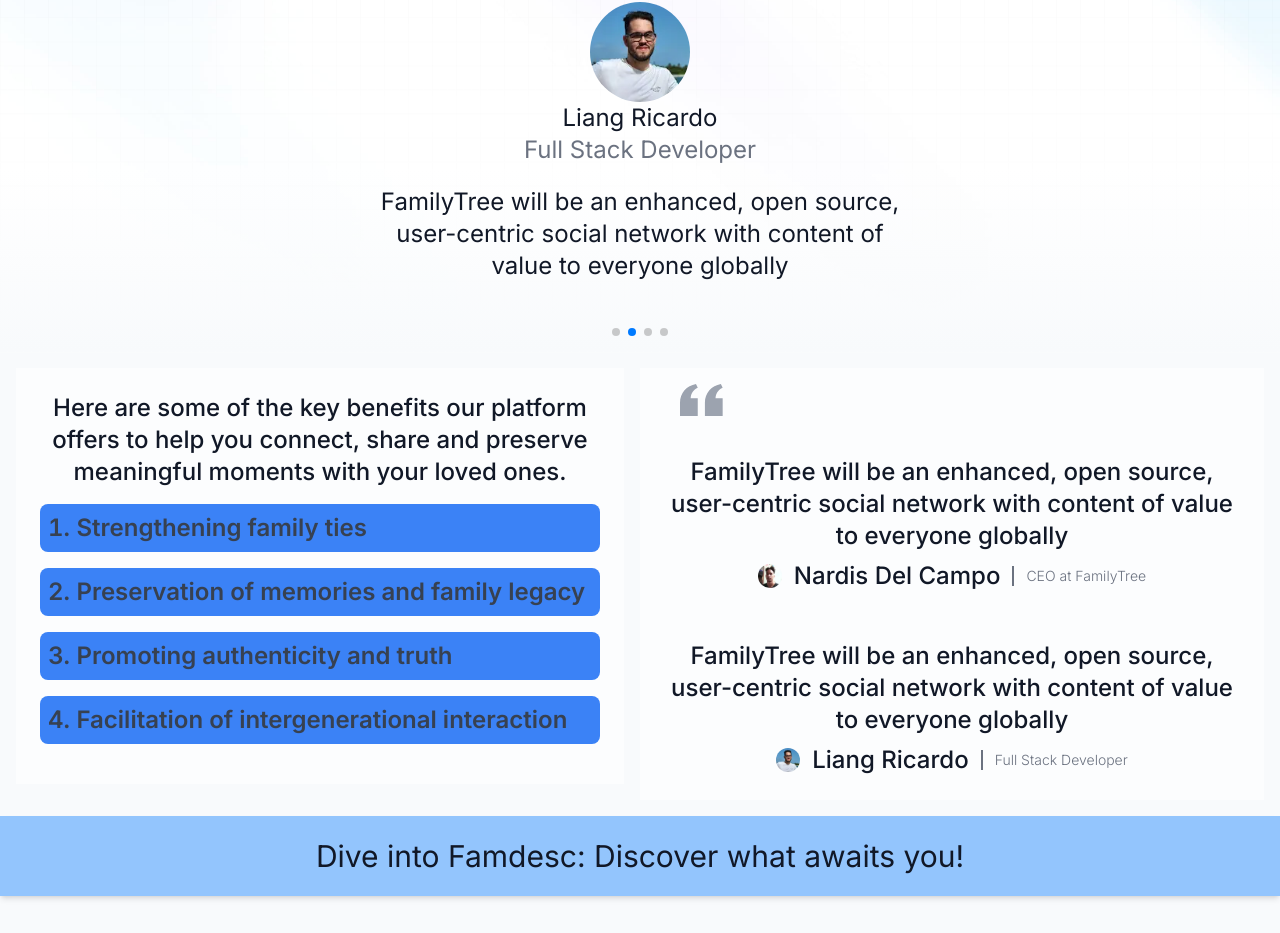
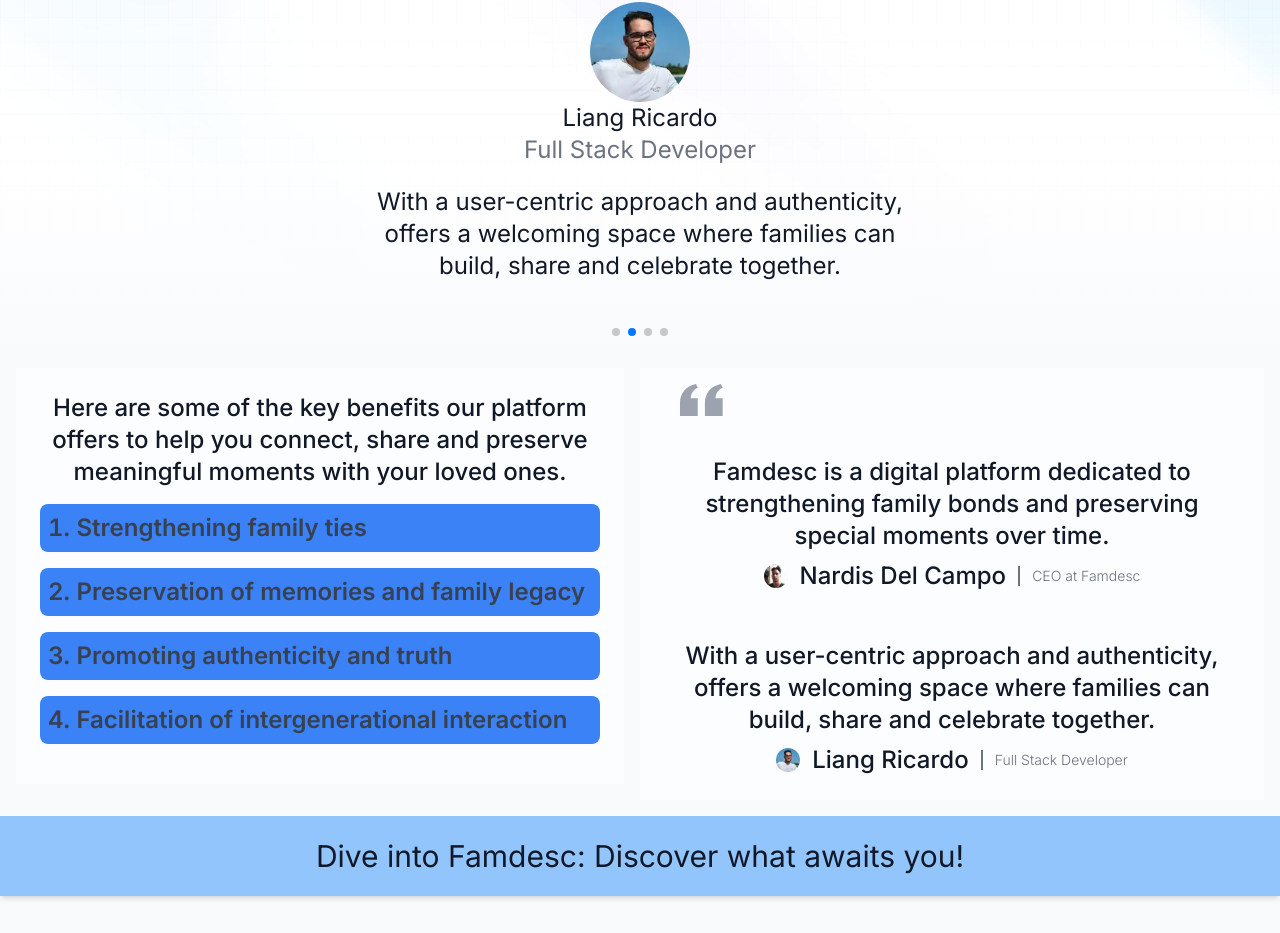
Before and after one commit to nardis9501/famdesc-landingpage, a Next.js app: page / in a window 1280 px wide. Shown: the part 1881-2814 px from the top of the page. Built offline with nearby package versions, Linux system fonts and the light colour scheme; what @midudev/tailwind-animations would draw is missing.

Commit message:
feat: change testimonials

```diff
--- a/components/Testimonials/Testimonials.data.js
+++ b/components/Testimonials/Testimonials.data.js
@@ -4,15 +4,15 @@ export const TestimonialsData = [
     username: "Nardis Del Campo",
     avatarUrl: "/avatar/nardis.webp",
     testimonial:
-      "FamilyTree will be an enhanced, open source, user-centric social network with content of value to everyone globally",
-    job: "CEO at FamilyTree",
+      "Famdesc is a digital platform dedicated to strengthening family bonds and preserving special moments over time.",
+    job: "CEO at Famdesc",
   },
   {
     id: 2,
     username: "Liang Ricardo",
     avatarUrl: "/avatar/liang.webp",
     testimonial:
-      "FamilyTree will be an enhanced, open source, user-centric social network with content of value to everyone globally",
+      "With a user-centric approach and authenticity, offers a welcoming space where families can build, share and celebrate together.",
     job: "Full Stack Developer",
   },
   {
@@ -20,7 +20,7 @@ export const TestimonialsData = [
     username: "Arian Milanes",
     avatarUrl: "/avatar/arian.webp",
     testimonial:
-      "FamilyTree will be an enhanced, open source, user-centric social network with content of value to everyone globally",
+      "On Famdesc, users have the opportunity to create and explore detailed family trees, connecting past and present generations. In addition, the platform facilitates the sharing of photos, videos and meaningful memories, allowing every family moment to be preserved and shared securely.",
     job: "Full Stack Developer",
   },
 
@@ -29,7 +29,7 @@ export const TestimonialsData = [
     username: "Frank Siret",
     avatarUrl: "/avatar/frank.webp",
     testimonial:
-      "FamilyTree will be an enhanced, open source, user-centric social network with content of value to everyone globally",
+      "Famdesc will be an enhanced, open source, user-centric social network with content of value to everyone globally",
     job: "React/Spring Developer at Peoplewalking",
   },
 ];
```
